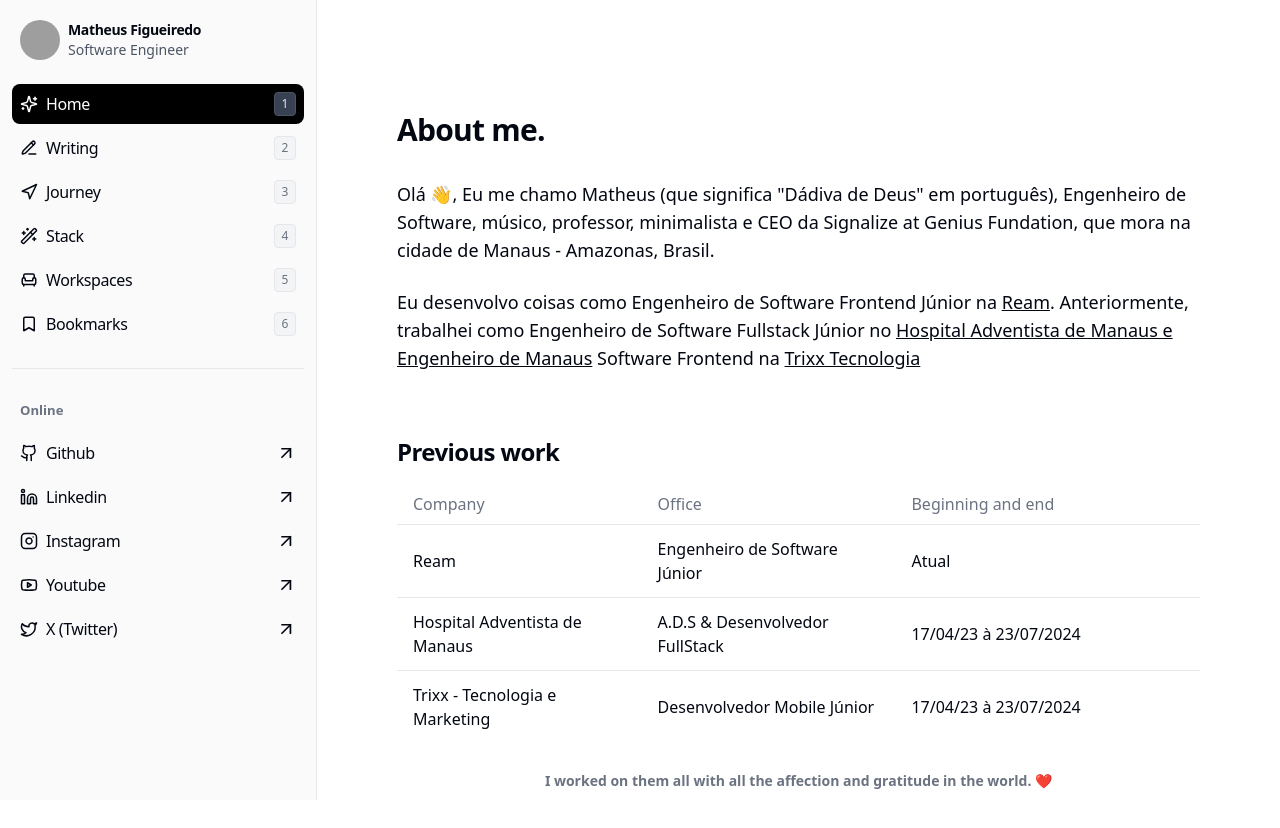
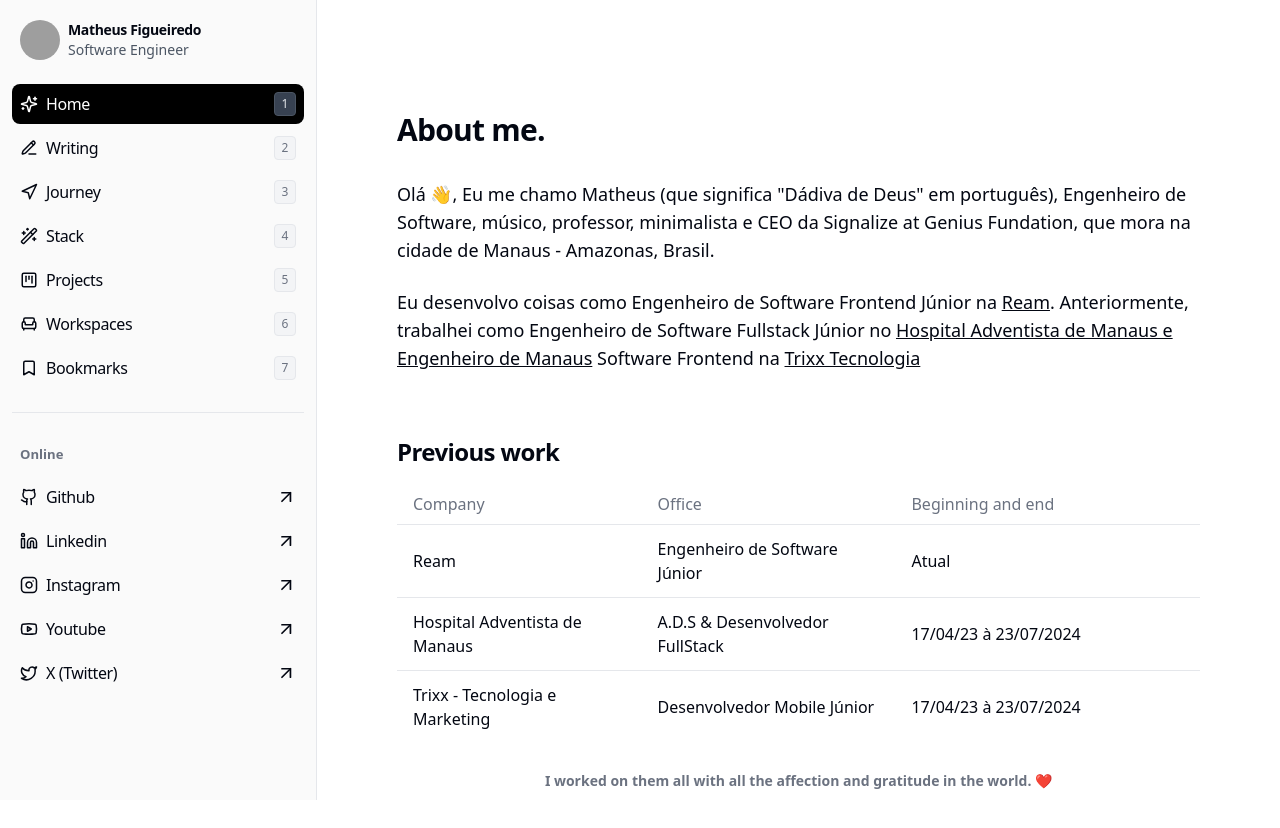
Before and after one commit to matheusscode/matheusscode.com, a Next.js app: page / in a window 1280 px wide. Shown: the top 828 px of the page. Built offline with nearby package versions, Linux system fonts and the light colour scheme; grey boxes are pictures that could not be loaded.

Commit message:
feat: adds project route

```diff
--- a/src/constants/rounting.ts
+++ b/src/constants/rounting.ts
@@ -7,12 +7,12 @@
   ArrowUpRight,
   BookmarkIcon,
   GithubIcon,
-  Home,
   InstagramIcon,
   LinkedinIcon,
   NavigationIcon,
   PencilLineIcon,
   SparklesIcon,
+  SquareKanbanIcon,
   TwitterIcon,
   Wand2Icon,
   YoutubeIcon,
@@ -45,12 +45,18 @@
   },
   {
     id: 5,
+    path: "/projects",
+    label: "Projects",
+    iconLeft: SquareKanbanIcon,
+  },
+  {
+    id: 6,
     path: "/workspaces",
     label: "Workspaces",
     iconLeft: ArmchairIcon,
   },
   {
-    id: 6,
+    id: 7 ,
     path: "/bookmarks",
     label: "Bookmarks",
     iconLeft: BookmarkIcon,
```
